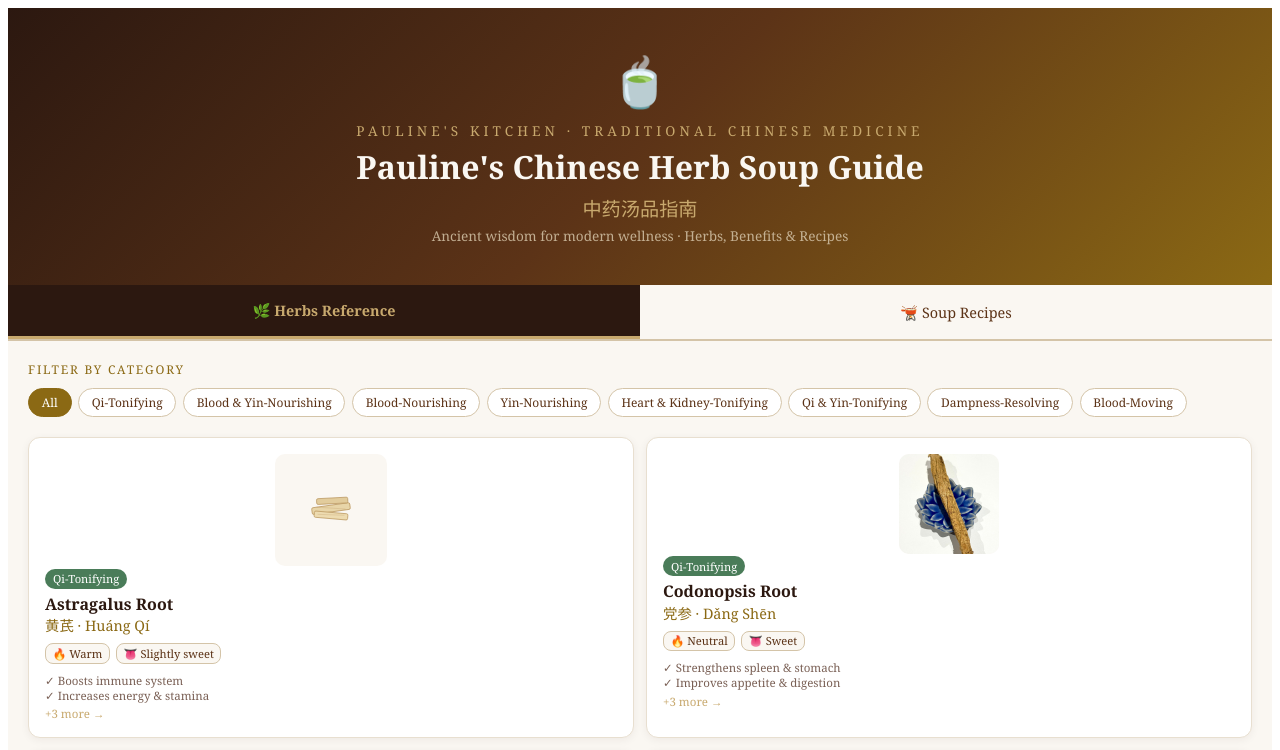
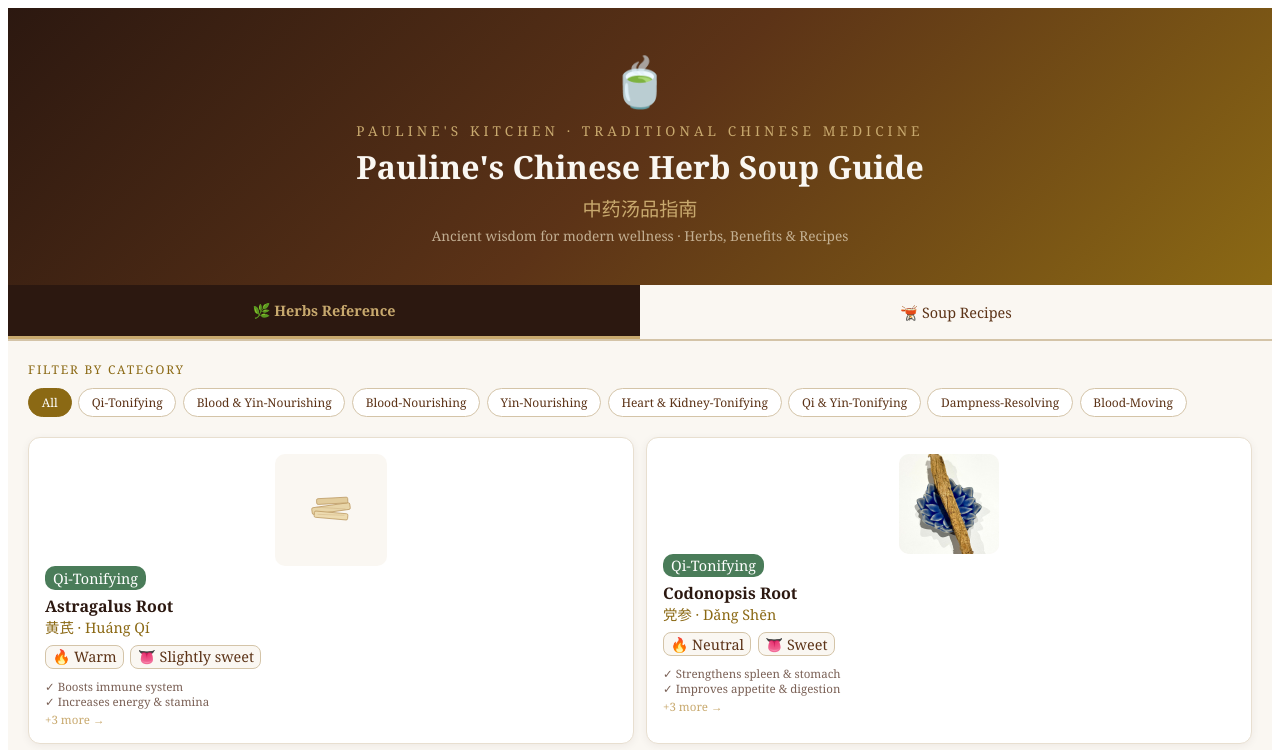
Before and after one commit to pauline-soup/pauline-herb-soup-guide, a React (Vite) app: page / in a window 1280 px wide. Shown: the top 750 px of the page. Built offline with nearby package versions, Linux system fonts and the light colour scheme.

Commit message:
Update App.jsx

```diff
--- a/src/App.jsx
+++ b/src/App.jsx
@@ -517,14 +517,14 @@ margin: "0 auto",
                 }}>
                   <HerbVisual photo={herb.photo} iconType={herb.iconType} size={48} />
                 </div>
-                <div style={{ fontSize: "0.7rem", color: "white", background: categoryColors[herb.category] || "#8B6914", borderRadius: "10px", padding: "0.15rem 0.5rem", display: "inline-block", marginBottom: "0.4rem" }}>
+                <div style={{ fontSize: "0.9rem", color: "white", background: categoryColors[herb.category] || "#8B6914", borderRadius: "10px", padding: "0.15rem 0.5rem", display: "inline-block", marginBottom: "0.4rem" }}>
                   {herb.category}
                 </div>
                 <div style={{ fontSize: "1rem", fontWeight: "bold", color: "#2C1810", lineHeight: 1.2 }}>{herb.name}</div>
                 <div style={{ fontSize: "0.9rem", color: "#8B6914" }}>{herb.chineseName} · {herb.pinyinName}</div>
                 <div style={{ display: "flex", gap: "0.4rem", marginTop: "0.5rem", flexWrap: "wrap" }}>
-                  <span style={{ fontSize: "0.7rem", background: "#FAF7F2", border: "1px solid #D4C4A8", borderRadius: "8px", padding: "0.1rem 0.4rem", color: "#5C3317" }}>🔥 {herb.nature}</span>
-                  <span style={{ fontSize: "0.7rem", background: "#FAF7F2", border: "1px solid #D4C4A8", borderRadius: "8px", padding: "0.1rem 0.4rem", color: "#5C3317" }}>👅 {herb.flavour}</span>
+                  <span style={{ fontSize: "0.9rem", background: "#FAF7F2", border: "1px solid #D4C4A8", borderRadius: "8px", padding: "0.1rem 0.4rem", color: "#5C3317" }}>🔥 {herb.nature}</span>
+                  <span style={{ fontSize: "0.9rem", background: "#FAF7F2", border: "1px solid #D4C4A8", borderRadius: "8px", padding: "0.1rem 0.4rem", color: "#5C3317" }}>👅 {herb.flavour}</span>
                 </div>
                 <div style={{ marginTop: "0.6rem", fontSize: "0.72rem", color: "#7A6055" }}>
                   {herb.benefits.slice(0, 2).map((b, i) => (
@@ -563,7 +563,7 @@ margin: "0 auto",
                 <div style={{ display: "flex", alignItems: "flex-start", gap: "0.75rem" }}>
                   <div style={{ background: "#FAF7F2", borderRadius: "10px", padding: "0.3rem", display: "flex", alignItems: "center" }}><HerbIcon type={recipe.iconType} size={56} /></div>
                   <div style={{ flex: 1 }}>
-                    <div style={{ fontSize: "0.7rem", color: "white", background: recipe.tagColor, borderRadius: "10px", padding: "0.15rem 0.6rem", display: "inline-block", marginBottom: "0.3rem" }}>
+                    <div style={{ fontSize: "0.9rem", color: "white", background: recipe.tagColor, borderRadius: "10px", padding: "0.15rem 0.6rem", display: "inline-block", marginBottom: "0.3rem" }}>
                       {recipe.tag}
                     </div>
                     <div style={{ fontWeight: "bold", fontSize: "1rem", color: "#2C1810", lineHeight: 1.2 }}>{recipe.englishName}</div>
@@ -576,7 +576,7 @@ margin: "0 auto",
                 </div>
                 <div style={{ marginTop: "0.75rem", display: "flex", flexWrap: "wrap", gap: "0.35rem" }}>
                   {recipe.herbs.map((h, i) => (
-                    <span key={i} style={{ fontSize: "0.7rem", background: "#FAF7F2", border: "1px solid #D4C4A8", borderRadius: "8px", padding: "0.15rem 0.5rem", color: "#5C3317" }}>
+                    <span key={i} style={{ fontSize: "0.9rem", background: "#FAF7F2", border: "1px solid #D4C4A8", borderRadius: "8px", padding: "0.15rem 0.5rem", color: "#5C3317" }}>
                       🌿 {h}
                     </span>
                   ))}
@@ -682,7 +682,7 @@ margin: "0 auto",
               <div style={{ fontWeight: "bold", color: "#2C1810", marginBottom: "0.6rem", fontSize: "0.9rem" }}>📋 Instructions</div>
               {selectedRecipe.instructions.map((step, i) => (
                 <div key={i} style={{ display: "flex", gap: "0.6rem", marginBottom: "0.5rem" }}>
-                  <div style={{ minWidth: "22px", height: "22px", borderRadius: "50%", background: "#2C1810", color: "#C8A96E", fontSize: "0.7rem", display: "flex", alignItems: "center", justifyContent: "center", fontWeight: "bold" }}>{i + 1}</div>
+                  <div style={{ minWidth: "22px", height: "22px", borderRadius: "50%", background: "#2C1810", color: "#C8A96E", fontSize: "0.9rem", display: "flex", alignItems: "center", justifyContent: "center", fontWeight: "bold" }}>{i + 1}</div>
                   <div style={{ fontSize: "0.82rem", color: "#2C1810", lineHeight: 1.5 }}>{step}</div>
                 </div>
               ))}
```
